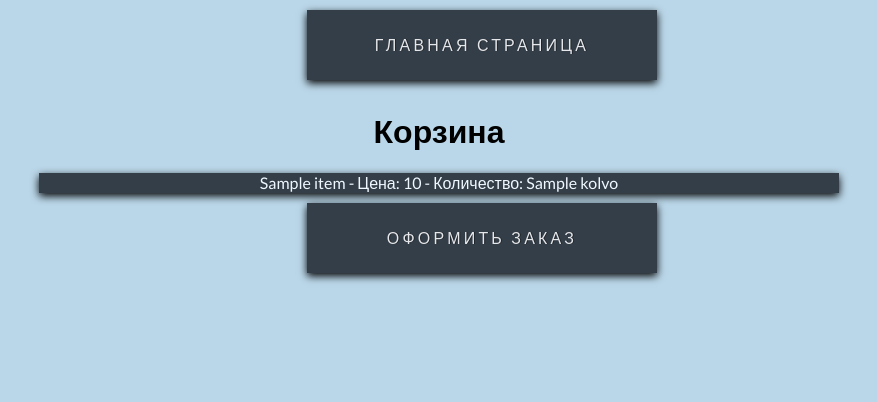
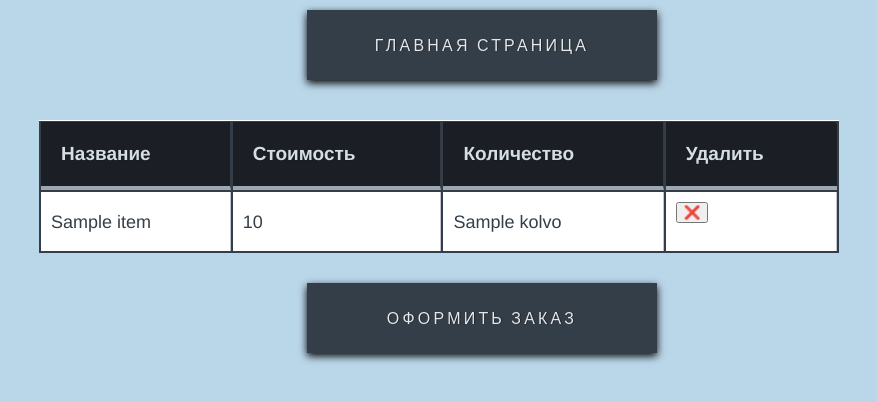
Before and after one commit to kka251/rgz_2, a Flask app: template templates/korzina.html in a window 1280 px wide. Shown: the part 28-430 px from the top of the page, without its empty margins (201-1078 px from the left). Run offline with Flask 3, Linux system fonts and the light colour scheme; the template is opened without the code that fills it: most values are stand-ins (such as "Sample title", 1, 10 or a date in 2020).

Commit message:
правки

```diff
--- a/templates/korzina.html
+++ b/templates/korzina.html
@@ -13,7 +13,54 @@
     ul {
         color: aliceblue;
     }
+    table {
+    background: #343e48;
+    border-collapse: separate;
+    box-shadow: inset 0 1px 0 #fff;
+    font-size: 12px;
+    line-height: 24px;
+    margin: 30px auto;
+    text-align: left;
+    width: 800px;
+    }
+    th {
+    color:#D5DDE5;;
+    background:#1b1e24;
+    border-bottom:4px solid #9ea7af;
+    border-right: 1px solid #343a45;
+    font-size:19px;
+    padding:20px;
+    text-align:left;
+    text-shadow: 0 1px 1px rgba(0, 0, 0, 0.1);
+    vertical-align:middle;
+    font-family: 'Franklin Gothic Medium', 'Arial Narrow', Arial, sans-serif;
+    }
+
+    th:last-child {
+    border-top-right-radius:3px;
+    border-right:none;
+    }
+
+    tr {
+    border-top: 1px solid #C1C3D1;
+    border-bottom: 1px solid #C1C3D1;
+    color:#343e48;
+    font-size: 13px;
+    text-shadow: 0 1px 1px rgba(256, 256, 256, 0.1);
+    }
+
+    td {
+    background:#FFFFFF;
+    padding:10px;
+    text-align:left;
+    font-weight: 300;
+    font-size:18px;
+    border-right: 1px solid #C1C3D1;
+    font-family: 'Franklin Gothic Medium', 'Arial Narrow', Arial, sans-serif;
+    }
+
 </style>
+
 {% extends 'base.html' %}
 
 {% block lab %}{% endblock %}
@@ -25,13 +72,34 @@
     </li>
 
     {% if cart_items %}
-        <h1>Корзина</h1>
-        <ul>
+    <table>
+        <thead>
+            <tr>
+                <th>Название</th>
+                <th>Стоимость</th>
+                <th>Количество</th>
+                <th>Удалить</th>
+            </tr>
+        </thead>
+            <tbody>
                 {% for item in cart_items %}
-                <li>{{ item.name }} - Цена: {{ item.price }} - Количество: {{ item.kolvo }}</li>
+                <tr>
+                    <td>{{ item.name }}</td>
+                    <td>{{ item.price }}</td>
+                    <td>{{ item.kolvo }}</td>
+                    <td>
+                        <form action="/rgz/remove_from_cart" method="post">
+                            <input type="hidden" name="product_name" value="{{ item.name }}">
+                            <input type="hidden" name="product_price" value="{{ item.price }}">
+                            <input type="hidden" name="product_kolvo" value="{{ item.kolvo }}">
+                            <button type="submit">❌</button>
+                        </form>
+                    </td>
+                </tr>
+            </table>
                 {% endfor %}
-        </ul>
-        <a href="/rgz/checkout">Оформить заказ</a>  <!-- Ссылка на страницу оформления заказа -->
+            </tbody>
+            <div><a href="/rgz/oplata">Оформить заказ</a></div>
         {% else %}
             <p>Ваша корзина пуста.</p>
         {% endif %}
--- a/templates/rgz.html
+++ b/templates/rgz.html
@@ -26,6 +26,9 @@
         <li>
             <a href="/rgz/korzina">Корзина {{ kolvo }}</a>
         </li>
+        <li style="color: #e6e7ea;">
+            {{ username }}
+        </li>
     </ul>
 
     {% for product in products %}
```
Also changed, not shown: rgz.py (+89 -16 lines), templates/log.html (+7 -0 lines), templates/oplata.html (added). Lines whose indentation alone changed are shown as unchanged.
